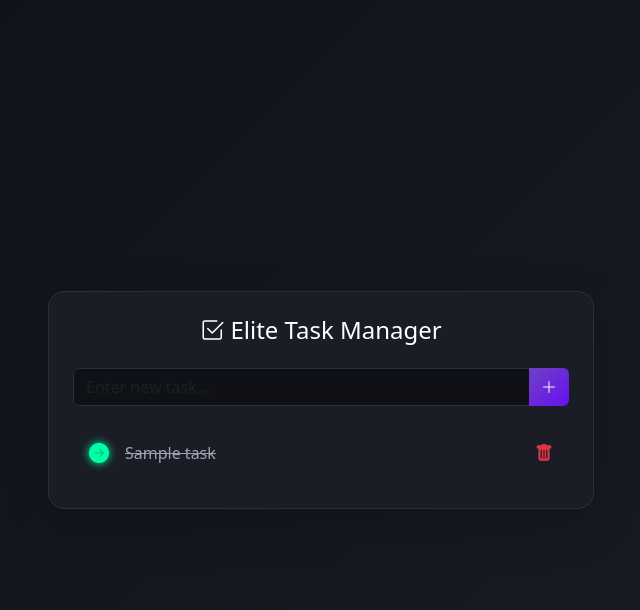
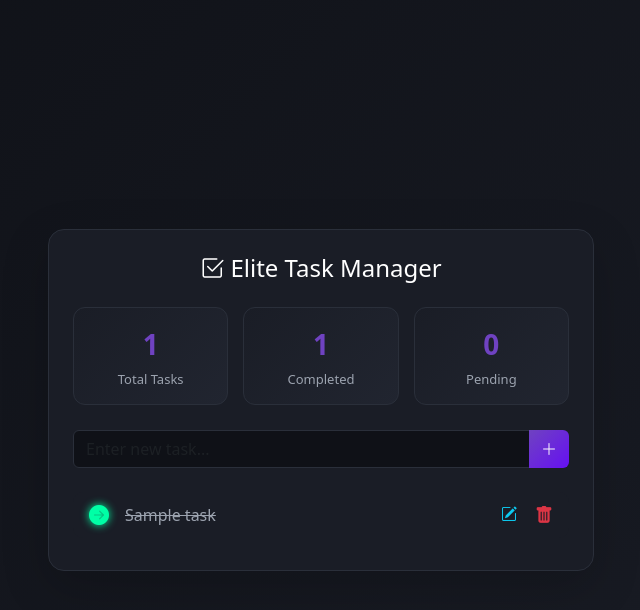
Before and after one commit to SAshoor129/flask-todo-app, a Flask app: page / in a window 1280 px wide. Shown: the top 610 px of the page, without its empty margins (319-959 px from the left). Run offline with Flask 3, Linux system fonts and the light colour scheme; tables that the repository leaves empty hold one stand-in row (values such as "Sample post").

Commit message:
feat: Add task edit functionality and dashboard with task statistics
- Add /edit/<id> and /update/<id> routes for editing task names
- Implement modal form for task editing with Bootstrap modal
- Add dashboard section showing total, completed, and pending task counts
- Add edit button (pencil icon) to each task in the task list
- Improve UI styling for edit buttons and dashboard stats
- Update VERSION to 1.1.0 (MINOR version bump for new features)

```diff
--- a/flask-todo-app/app.py
+++ b/flask-todo-app/app.py
@@ -46,6 +46,21 @@ def delete(id):
     db.session.commit()
     return redirect("/")
 
+# Edit task page
+@app.route("/edit/<int:id>")
+def edit(id):
+    task = Task.query.get_or_404(id)
+    tasks = Task.query.order_by(Task.id.desc()).all()
+    return render_template("index.html", tasks=tasks, editing_task=task)
+
+# Update task
+@app.route("/update/<int:id>", methods=["POST"])
+def update(id):
+    task = Task.query.get_or_404(id)
+    task.name = request.form["task_name"]
+    db.session.commit()
+    return redirect("/")
+
 # Run app
 if __name__ == "__main__":
     with app.app_context():
--- a/flask-todo-app/templates/index.html
+++ b/flask-todo-app/templates/index.html
@@ -93,6 +93,71 @@ body {
     background: linear-gradient(135deg, #5a32a3, #520dc2);
 }
 
+.dashboard {
+    display: grid;
+    grid-template-columns: repeat(3, 1fr);
+    gap: 15px;
+    margin-bottom: 25px;
+}
+
+.stat-card {
+    background: linear-gradient(135deg, #1a1d26, #212530);
+    border: 1px solid #2a2f3a;
+    border-radius: 12px;
+    padding: 15px;
+    text-align: center;
+}
+
+.stat-number {
+    font-size: 28px;
+    font-weight: bold;
+    color: #6f42c1;
+}
+
+.stat-label {
+    color: #9ca3af;
+    font-size: 13px;
+    margin-top: 5px;
+}
+
+.edit-btn {
+    color: #0dcaf0;
+    font-size: 16px;
+    margin-right: 10px;
+    cursor: pointer;
+}
+
+.edit-btn:hover {
+    color: #31d3f3;
+}
+
+.modal-content {
+    background: #1a1d26;
+    border: 1px solid #2a2f3a;
+}
+
+.modal-header {
+    border-bottom: 1px solid #2a2f3a;
+}
+
+.modal-title {
+    color: white;
+}
+
+.close {
+    filter: invert(1);
+}
+
+.btn-secondary {
+    background: #2a2f3a;
+    border-color: #2a2f3a;
+}
+
+.btn-secondary:hover {
+    background: #3a3f4a;
+    border-color: #3a3f4a;
+}
+
 </style>
 
 </head>
@@ -111,6 +176,22 @@ body {
 <h4 class="card-title text-center mb-4">
 <i class="bi bi-check2-square"></i> Elite Task Manager
 </h4>
+
+<!-- Dashboard Stats -->
+<div class="dashboard">
+<div class="stat-card">
+<div class="stat-number">{{ tasks|length }}</div>
+<div class="stat-label">Total Tasks</div>
+</div>
+<div class="stat-card">
+<div class="stat-number">{{ tasks|selectattr('completed', 'equalto', True)|list|length }}</div>
+<div class="stat-label">Completed</div>
+</div>
+<div class="stat-card">
+<div class="stat-number">{{ tasks|selectattr('completed', 'equalto', False)|list|length }}</div>
+<div class="stat-label">Pending</div>
+</div>
+</div>
 
 <form action="/add" method="POST" class="input-group mb-4">
 
@@ -147,9 +228,14 @@ class="complete-btn {% if task.completed %}completed{% endif %}">
 
 </div>
 
+<div class="d-flex gap-2">
+<a href="#" class="edit-btn" data-bs-toggle="modal" data-bs-target="#editModal" onclick="setEditTask({{ task.id }}, '{{ task.name }}')">
+<i class="bi bi-pencil-square"></i>
+</a>
 <a href="/delete/{{ task.id }}" class="delete-btn">
 <i class="bi bi-trash-fill"></i>
 </a>
+</div>
 
 </li>
 
@@ -165,7 +251,35 @@ class="complete-btn {% if task.completed %}completed{% endif %}">
 
 </div>
 
+<!-- Edit Task Modal -->
+<div class="modal fade" id="editModal" tabindex="-1">
+<div class="modal-dialog">
+<div class="modal-content">
+<div class="modal-header">
+<h5 class="modal-title">Edit Task</h5>
+<button type="button" class="btn-close" data-bs-dismiss="modal"></button>
 </div>
+<form action="" id="editForm" method="POST">
+<div class="modal-body">
+<input type="text" id="editTaskInput" name="task_name" class="form-control" required>
+</div>
+<div class="modal-footer">
+<button type="button" class="btn btn-secondary" data-bs-dismiss="modal">Cancel</button>
+<button type="submit" class="btn btn-primary">Save</button>
+</div>
+</form>
+</div>
+</div>
+</div>
+
+<script src="https://cdn.jsdelivr.net/npm/bootstrap@5.3.2/dist/js/bootstrap.bundle.min.js"></script>
+
+<script>
+function setEditTask(taskId, taskName) {
+    document.getElementById('editTaskInput').value = taskName;
+    document.getElementById('editForm').action = '/update/' + taskId;
+}
+</script>
 
 </body>
 </html>
```
Also changed, not shown: 1 other file.
